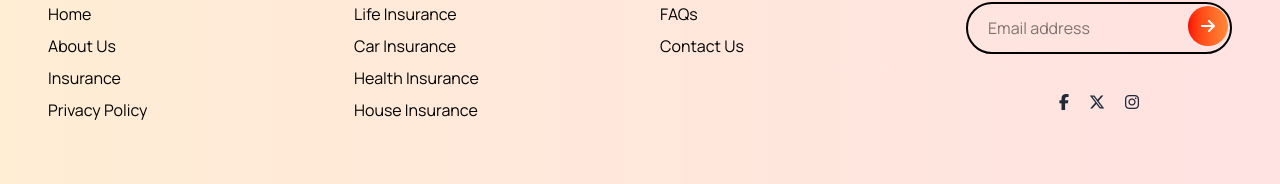
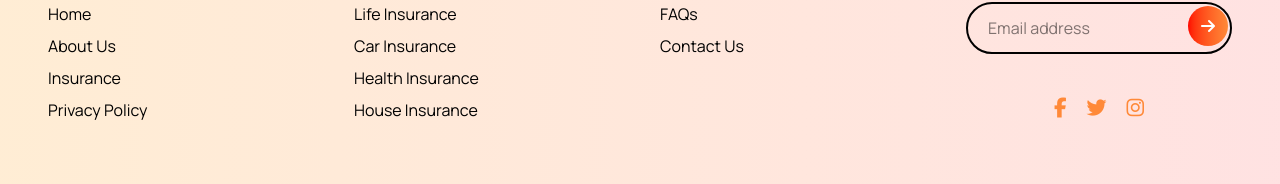
Before and after one commit to ruhulamin02/tea-house-landing-page, a plain HTML site: page index.html in a window 1280 px wide. Shown: the part 3490-3674 px from the top of the page. Drawn offline with nearby package versions, Linux system fonts and the light colour scheme.

Commit message:
Fix newsletter social media icons links

```diff
--- a/index.html
+++ b/index.html
@@ -366,13 +366,14 @@
             <i class="fas fa-arrow-right"></i>
         </button>
     </div>
-                    <div class="flex mt-10 gap-5 justify-center">
-                        <i class="fa-brands fa-facebook-f"></i>
-                        <i class="fa-brands fa-x-twitter"></i>
-                        <i class="fa-brands fa-instagram"></i>
+
+    <div class="flex mt-10 gap-5 justify-center text-[#FF8938] text-xl">
+        <a href="https://facebook.com" target="_blank"><i class="fab fa-facebook-f"></i></a>
+        <a href="https://twitter.com" target="_blank"><i class="fab fa-twitter"></i></a>
+        <a href="https://instagram.com" target="_blank"><i class="fab fa-instagram"></i></a>
+    </div>
 </div>
 
-                </div>
 
 
             </div>
```
Lines whose indentation alone changed are shown as unchanged.
